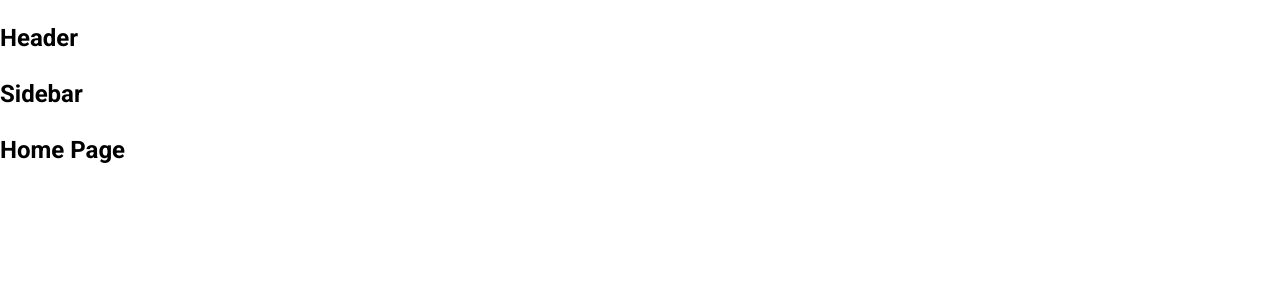
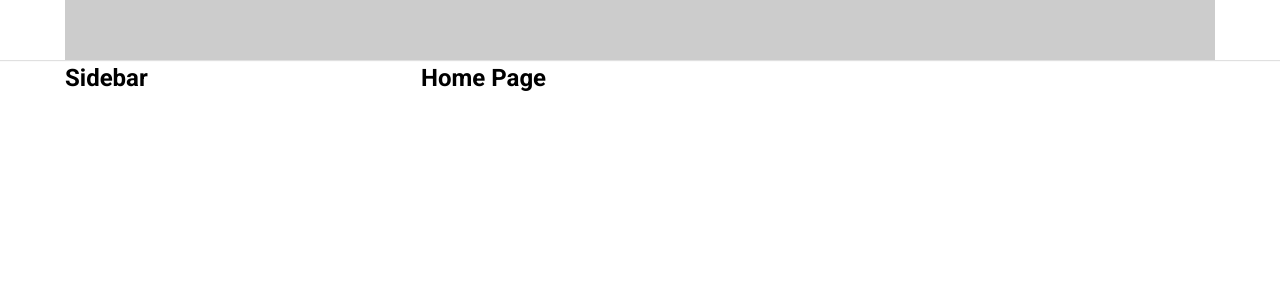
Before and after one commit to quangpro99/tiktok-ui, a React (Create React App) app: page / in a window 1280 px wide. Shown: the top 300 px of the page. Built offline with nearby package versions, Linux system fonts and the light colour scheme.

Commit message:
Bài 96: Dựng khung Layout mặc định

```diff
--- a/package.json
+++ b/package.json
@@ -6,6 +6,7 @@
     "@testing-library/jest-dom": "^5.16.5",
     "@testing-library/react": "^13.4.0",
     "@testing-library/user-event": "^13.5.0",
+    "classnames": "^2.3.2",
     "normalize.css": "^8.0.1",
     "react": "^18.2.0",
     "react-dom": "^18.2.0",
--- a/src/components/GlobalStyles/GlobalStyles.scss
+++ b/src/components/GlobalStyles/GlobalStyles.scss
@@ -3,9 +3,14 @@
 
 :root {
     --primary: #fe2c55;
+    //Default Layout
+    --default-layout-header-hight: 60px;
+    --default-layout-width: 1150px;
 }
 
 * {
+    margin: 0;
+    padding: 0;
     box-sizing: border-box;
 }
 
--- /dev/null
+++ b/src/components/Layout/DefaultLayout/DefaultLayout.module.scss
@@ -0,0 +1,14 @@
+.wrapper {
+    display: flex;
+    flex-direction: column;
+    align-items: center;
+}
+
+.container {
+    width: var(--default-layout-width);
+    display: flex;
+}
+
+.content {
+    flex: 1;
+}
--- a/src/components/Layout/DefaultLayout/Header/index.js
+++ /dev/null
@@ -1,5 +0,0 @@
-function Header() {
-    return <h2>Header</h2>;
-}
-
-export default Header;
--- /dev/null
+++ b/src/components/Layout/DefaultLayout/Sidebar/Sidebar.module.scss
@@ -0,0 +1,3 @@
+.wrapper {
+    width: 356px;
+}
--- a/src/components/Layout/DefaultLayout/Sidebar/index.js
+++ b/src/components/Layout/DefaultLayout/Sidebar/index.js
@@ -1,5 +1,14 @@
+import classNames from 'classnames/bind';
+import styles from './Sidebar.module.scss';
+
+const cx = classNames.bind(styles);
+
 function Sidebar() {
-    return <h2>Sidebar</h2>;
+    return (
+        <aside className={cx('wrapper')}>
+            <h2>Sidebar</h2>
+        </aside>
+    );
 }
 
 export default Sidebar;
--- a/src/components/Layout/DefaultLayout/index.js
+++ b/src/components/Layout/DefaultLayout/index.js
@@ -1,13 +1,17 @@
-import Header from './Header';
+import classNames from 'classnames/bind';
+import Header from '~/components/Layout/components/Header';
 import Sidebar from './Sidebar';
+import styles from './DefaultLayout.module.scss';
+
+const cx = classNames.bind(styles);
 
 function DefaultLayout({ children }) {
     return (
-        <div>
+        <div className={cx('wrapper')}>
             <Header />
-            <div className="container">
+            <div className={cx('container')}>
                 <Sidebar />
-                <div className="content">{children}</div>
+                <div className={cx('content')}>{children}</div>
             </div>
         </div>
     );
--- a/src/components/Layout/HeaderOnly/Header/index.js
+++ /dev/null
@@ -1,5 +0,0 @@
-function Header() {
-    return <h2>Header</h2>;
-}
-
-export default Header;
--- a/src/components/Layout/HeaderOnly/index.js
+++ b/src/components/Layout/HeaderOnly/index.js
@@ -1,4 +1,4 @@
-import Header from './Header';
+import Header from '~/components/Layout/components/Header';
 
 function HeaderOnly({ children }) {
     return (
--- /dev/null
+++ b/src/components/Layout/components/Header/Header.module.scss
@@ -0,0 +1,13 @@
+.wrapper {
+    width: 100%;
+    height: var(--default-layout-header-hight);
+    box-shadow: 0px 1px 1px rgb(0 0 0 / 12%);
+    display: flex;
+    justify-content: center;
+}
+
+.inner {
+    height: 100%;
+    width: var(--default-layout-width);
+    background-color: #ccc;
+}
--- /dev/null
+++ b/src/components/Layout/components/Header/index.js
@@ -0,0 +1,18 @@
+import classNames from 'classnames/bind';
+import styles from './Header.module.scss';
+
+//Giúp viết classname có dấu gạch ngang
+const cx = classNames.bind(styles);
+
+function Header() {
+    return (
+        <header className={cx('wrapper')}>
+            <div className={cx('inner')}>
+                {/* Logo */}
+                {/* Search */}
+            </div>
+        </header>
+    );
+}
+
+export default Header;
```
Also changed, not shown: 1 other file (tests, documents, lock files or other folders).
